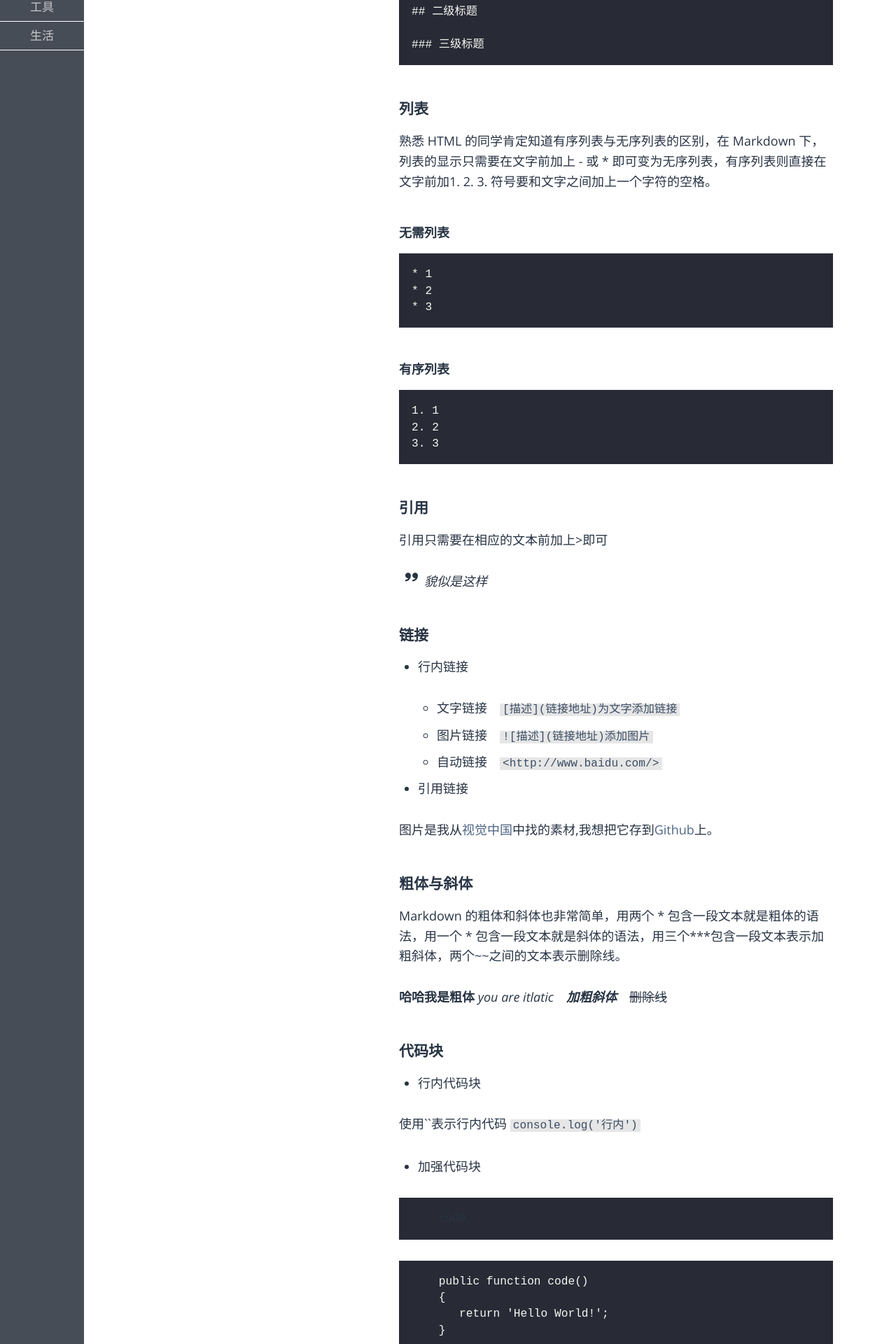
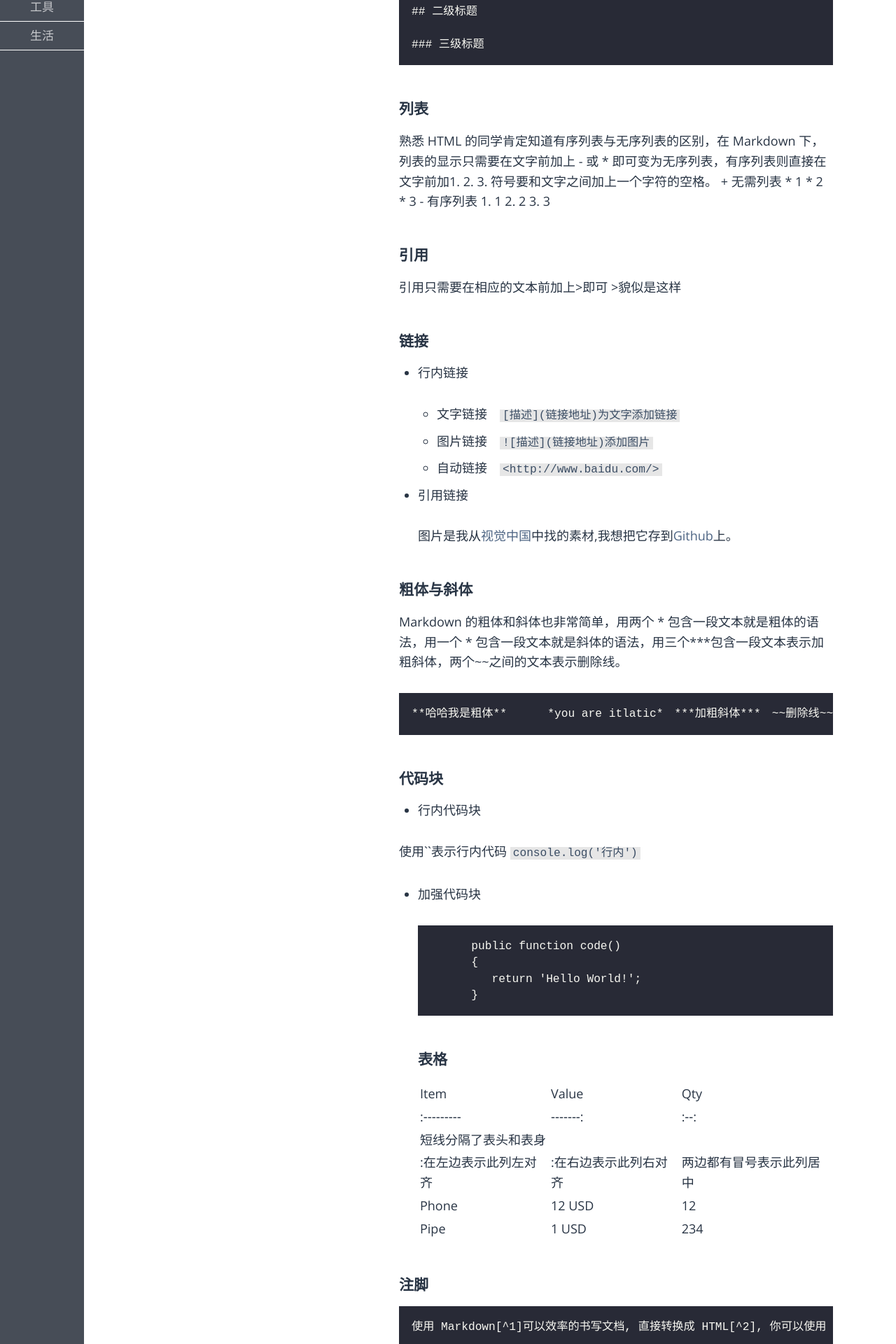
Before and after one commit to RayleBool/RayleBool.github.io, a Jekyll site: the page built from _posts/tool/2017-3-30-markdown-use.md, in a window 1280 px wide. Shown: the part 384-2304 px from the top of the page at 70% size. Built offline with Jekyll 4.4.1, drawn with Linux system fonts in a browser that asks for light colours; some web fonts are replaced; some of the changed text lies outside the part shown.

Commit message:
udpate post

````diff
--- a/_includes/sidebar.html
+++ b/_includes/sidebar.html
@@ -1,6 +1,6 @@
 <aside id="sidebar" class="open">
   <div id="sidebar-left">
-    <a id="sidebar-avatar" href="{{ "/" | prepend: site.baseurl }}">
+    <a id="sidebar-avatar" href="{{ "/" }}">
       <img id="sidebar-avatar-img" alt="{{ site.tittle }}" src="assets/img/avator.jpg"/>
     </a>
 
--- a/_posts/tool/2017-3-30-markdown-use.md
+++ b/_posts/tool/2017-3-30-markdown-use.md
@@ -18,20 +18,18 @@ keywords: 工具,markdown
 
 ### 列表
 熟悉 HTML 的同学肯定知道有序列表与无序列表的区别，在 Markdown 下，列表的显示只需要在文字前加上 - 或 * 即可变为无序列表，有序列表则直接在文字前加1. 2. 3. 符号要和文字之间加上一个字符的空格。
-
-#### 无需列表
-    * 1
-    * 2
-    * 3
-
-#### 有序列表
-    1. 1
-    2. 2
-    3. 3
+    + 无需列表
+        * 1
+        * 2
+        * 3
+    - 有序列表
+        1. 1
+        2. 2
+        3. 3
 
 ### 引用
 引用只需要在相应的文本前加上>即可
->貌似是这样
+    >貌似是这样
 
 ### 链接
 
@@ -43,15 +41,15 @@ keywords: 工具,markdown
 
 * 引用链接
 
-图片是我从[视觉中国][1]中找的素材,我想把它存到[Github][2]上。
+    图片是我从[视觉中国][1]中找的素材,我想把它存到[Github][2]上。
 
-[1]:https://www.vcg.com "vcg"
-[2]:https://github.com "Github"
+    [1]:https://www.vcg.com "vcg"
+    [2]:https://github.com "Github"
 
 ### 粗体与斜体
 Markdown 的粗体和斜体也非常简单，用两个 * 包含一段文本就是粗体的语法，用一个 * 包含一段文本就是斜体的语法，用三个***包含一段文本表示加粗斜体，两个~~之间的文本表示删除线。
 
-**哈哈我是粗体**      *you are itlatic*　***加粗斜体***　~~删除线~~
+    **哈哈我是粗体**      *you are itlatic*　***加粗斜体***　~~删除线~~
 
 ### 代码块
 
@@ -62,36 +60,32 @@ Markdown 的粗体和斜体也非常简单，用两个 * 包含一段文本就
 
 * 加强代码块
 
-```编程语言类型(python/java/.....)
-    code
-```
-```
-    public function code()
-    {
-       return 'Hello World!';
-    }
-```
+    ```
+        public function code()
+        {
+           return 'Hello World!';
+        }
+    ```
 ### 表格
 
-| Item       |    Value | Qty  |
-| :‐‐‐‐‐‐‐‐‐ | ‐‐‐‐‐‐‐: | :‐‐: |
-| 短线分隔了表头和表身 |    |      |
-| :在左边表示此列左对齐| :在右边表示此列右对齐 |  两边都有冒号表示此列居中   |
-| Phone      |   12 USD |  12  |
-| Pipe       |    1 USD | 234  |
+    | Item       |    Value | Qty  |
+    | :‐‐‐‐‐‐‐‐‐ | ‐‐‐‐‐‐‐: | :‐‐: |
+    | 短线分隔了表头和表身 |    |      |
+    | :在左边表示此列左对齐| :在右边表示此列右对齐 |  两边都有冒号表示此列居中   |
+    | Phone      |   12 USD |  12  |
+    | Pipe       |    1 USD | 234  |
 
 ### 注脚
 
-使用 Markdown[^1]可以效率的书写文档, 直接转换成 HTML[^2], 你可以使用 Typora[^Le] 编辑器进行书写。
+    使用 Markdown[^1]可以效率的书写文档, 直接转换成 HTML[^2], 你可以使用 Typora[^Le] 编辑器进行书写。
 
-[^1]:Markdown是一种纯文本标记语言
+    [^1]:Markdown是一种纯文本标记语言
 
-[^2]:HyperText Markup Language 超文本标记语言
+    [^2]:HyperText Markup Language 超文本标记语言
 
-[^Le]:免费Markdown编辑软件.
+    [^Le]:免费Markdown编辑软件.
 
 ### 目录
-
 在想生成目录的地方输入 [TOC]
 
 ### 分割线
````
